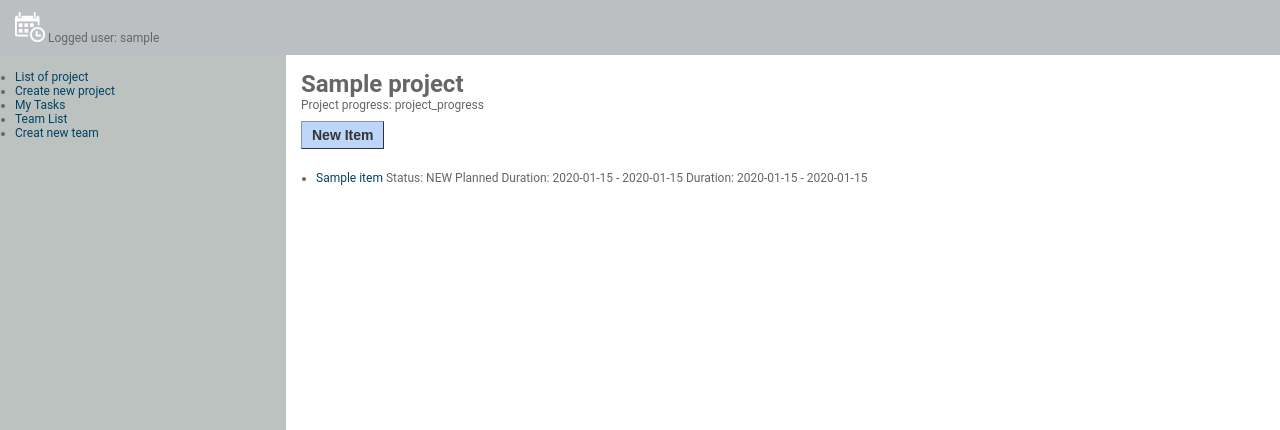
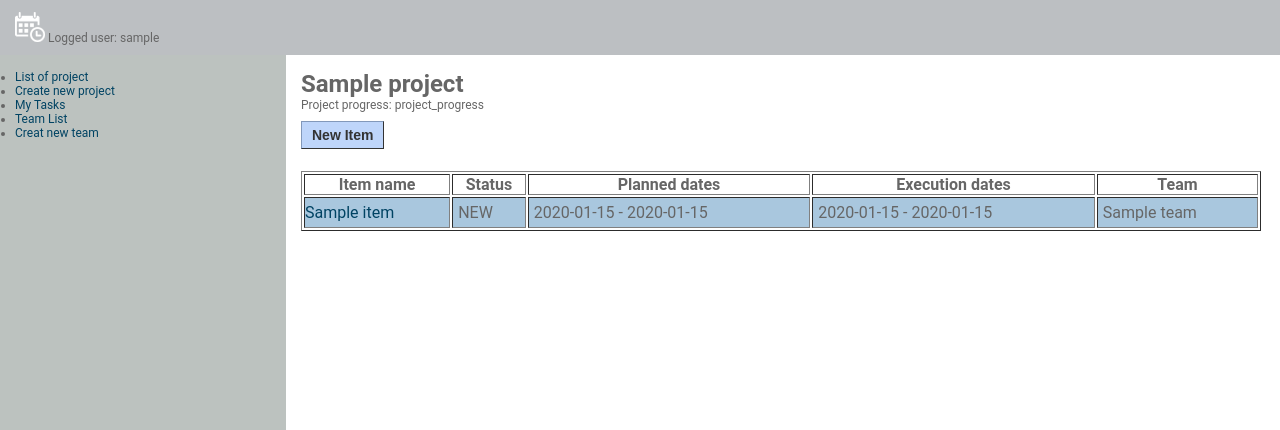
Before and after one commit to asarbs/SimplePlanner, a Django app: page /PlannerApp/project-details/1/ in a window 1280 px wide. Shown: the top 430 px of the page. Run offline with Django 3.2, Linux system fonts and the light colour scheme; a user stored in the database is signed in; tables that the repository leaves empty hold one stand-in row (values such as "Sample post"); some libraries are stand-ins or nearby versions; some web fonts are replaced.

Commit message:
some more work

```diff
--- a/PlannerProject/PlannerApp/models.py
+++ b/PlannerProject/PlannerApp/models.py
@@ -71,6 +71,11 @@ class Item(MPTTModel):
             out += str(parent.id) + "."
         return out[0:-1]
 
+    @property
+    def generation(self):
+        return self.get_ancestors().count()
+
+
     class MPTTMeta:
         order_insertion_by = ['priority']
 
--- a/PlannerProject/PlannerApp/templatetags/PalannerProjectTags.py
+++ b/PlannerProject/PlannerApp/templatetags/PalannerProjectTags.py
@@ -9,22 +9,28 @@ logger = logging.getLogger(__name__)
 
 register = template.Library()
 
-def build_item_line(nodeItem):
-    ss = '<a href="' + reverse('item-details', args=(nodeItem.id,) ) + '">' + str(nodeItem.name) + '</a>'
-    ss += ' Status: ' + str(Status(nodeItem.status))
-    ss += ' Planned Duration: ' + str(nodeItem.planned_start_date) + ' - ' + str(nodeItem.planned_end_date)
-    ss += ' Duration: ' + str(nodeItem.start_date) + ' - ' + str(nodeItem.end_date)
+def build_item_line(nodeItem, line):
+    line_class = "even" if line % 2 == 0 else "odd"
+    ss = '<tr class="'+ line_class +'">\n'
+    ss += '<td style="padding-left: '+ (str(nodeItem.generation * 10) ) +'px;"><a href="' + reverse('item-details', args=(nodeItem.id,) ) + '">' + str(nodeItem.name) + '</a></td>\n'
+    ss += '<td>' + str(Status(nodeItem.status)) + '</td>\n'
+    ss += '<td>' + str(nodeItem.planned_start_date) + ' - ' + str(nodeItem.planned_end_date)  + '</td>\n'
+    ss += '<td>' + str(nodeItem.start_date) + ' - ' + str(nodeItem.end_date) + '</td>\n'
+    ss += '<td>' + str(nodeItem.team) + '</td>\n'
+    ss += '</tr>\n'
     return ss
 
 @register.simple_tag
-def build_tree(nodeItems):
-    ss = '<ul class="tree">'
+def build_tree(nodeItems, line=0):
+    if nodeItems.count() == 0:
+        return ""
+    ss = ""
     for nodeItem in nodeItems:
-        ss += '<li>'
-        ss += build_item_line(nodeItem)
-        ss += build_tree(Item.objects.filter(parent=nodeItem))
-        ss += '</li>'
-    ss += '</ul>'
+        ss += build_item_line(nodeItem, line)
+        for ch in nodeItem.get_descendants():
+            line += 1
+            ss += build_item_line(ch, line)
+        line += 1
     return mark_safe(ss)
 
 
@@ -66,22 +72,6 @@ def get_strint_items(sprint):
         ss += "</li>"
     ss += "</ul>"
     return mark_safe(ss)
-
-
-#[
-#         ['2014Spring', 'Spring 2014', 'spring', new Date(2014, 2, 22), new Date(2014, 5, 20), null, 100, null],
-#         ['2014Summer', 'Summer 2014', 'summer', new Date(2014, 5, 21), new Date(2014, 8, 20), null, 100, null],
-#         ['2014Autumn', 'Autumn 2014', 'autumn', new Date(2014, 8, 21), new Date(2014, 11, 20), null, 100, null]
-#]
-
-      # data.addColumn('string', 'Task ID');
-      # data.addColumn('string', 'Task Name');
-      # data.addColumn('string', 'Resource');
-      # data.addColumn('date', 'Start Date');
-      # data.addColumn('date', 'End Date');
-      # data.addColumn('number', 'Duration');
-      # data.addColumn('number', 'Percent Complete');
-      # data.addColumn('string', 'Dependencies');
 
 def build_data_chart_one_line(item, ansesstor="null"):
     item_planned_start_date_year = 0
@@ -131,3 +121,8 @@ def get_gnat_chart_data(projectItems):
     ss = '[\n' + ',\n'.join(lines) + "\n]"
     logger.debug(ss)
     return mark_safe(ss)
+
+
+@register.simple_tag
+def status_translate(statusInt):
+    return Status(statusInt)
--- a/PlannerProject/PlannerApp/views.py
+++ b/PlannerProject/PlannerApp/views.py
@@ -101,6 +101,7 @@ def startItem(request, pk=None):
     item = Item.objects.get(id=pk)
     item.status = Status.IN_PROGRESS.value
     item.start_date = datetime.now()
+    item.assignment = request.user
     item.save()
     return HttpResponseRedirect(reverse("item-details", args=(pk,)))
 
--- a/PlannerProject/static/main.css
+++ b/PlannerProject/static/main.css
@@ -37,6 +37,21 @@
   border-left: 1px solid #8298ba;
 }
 
+div.two_column_left
+{
+     height: 30px;
+     width: 40%;
+     float: left;
+}
+
+div.two_column_right
+{
+     height: 30px;
+     width: 60%;
+     float: left;
+}
+
+
 body {
     background-color : #FFFFFF;
     font-family : Roboto, sans-serif;
@@ -51,7 +66,12 @@ a {
 }
 
 ul.tree {
-    margin-left: 15px
+    margin-left: 15px;
+}
+
+ul.tree li {
+    margin-top: 2px;
+    margin-bottom: 2px;
 }
 
 a:hover {
@@ -108,3 +128,33 @@ div.list_of_actions a
 {
 
 }
+
+table.content
+{
+  width: 100%;
+}
+
+table.content tr td
+{
+  padding: 5px;
+}
+
+table.content tr td.left
+{
+  text-align: right;
+}
+
+table.content tr td.right
+{
+  text-align: left;
+}
+
+table.content tr.even
+{
+  background-color: #a9c7de;
+}
+
+table.content tr.odd
+{
+  background-color: #b8dbf5;
+}
--- a/PlannerProject/templates/PlannerApp/project_detail.html
+++ b/PlannerProject/templates/PlannerApp/project_detail.html
@@ -12,9 +12,16 @@ Project progress: {% project_progress project %}
 
 <br><br>
 
-
+<table class="content" border="1">
+  <tr>
+    <th>Item name</th>
+    <th>Status</th>
+    <th>Planned dates</th>
+    <th>Execution dates</th>
+    <th>Team</th>
+  </tr>
 {% build_tree project.items.all %}
-
+</table>
 
   <script type="text/javascript">
     google.charts.load('current', {'packages':['gantt']});
```
Also changed, not shown: PlannerProject/templates/PlannerApp/item_detail.html (+100 -10 lines).
